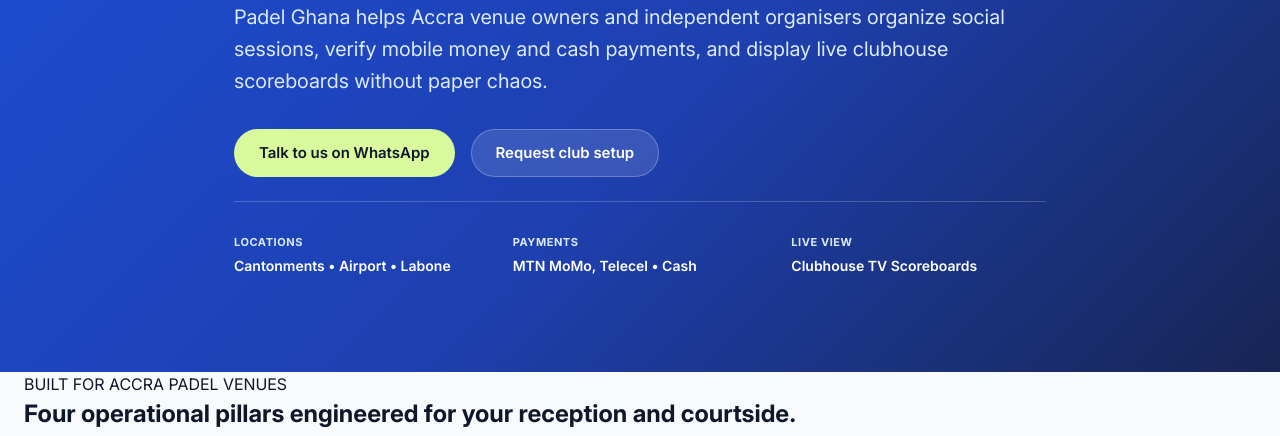
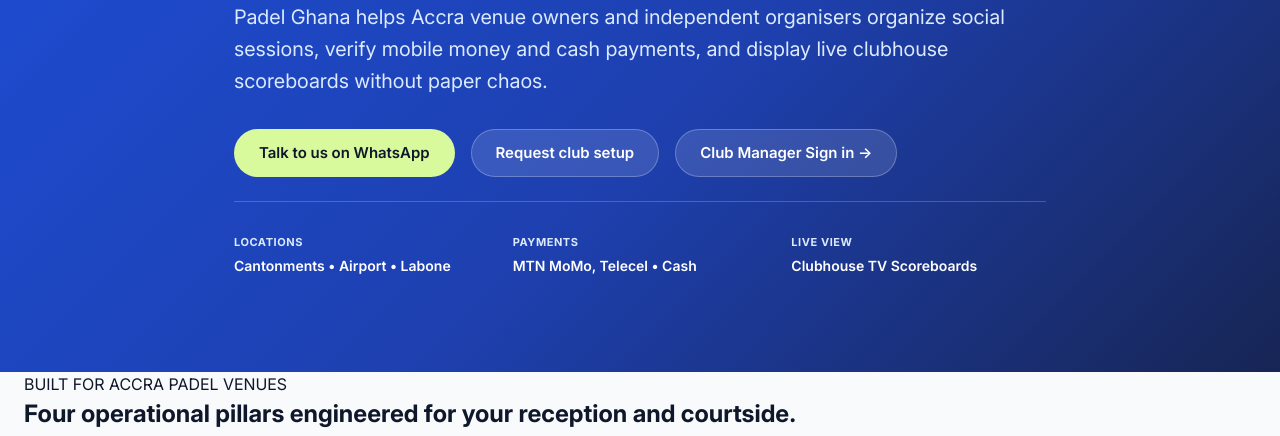
Before and after one commit to Nanakay62/Padel-League, an Astro site in the folder apps/site/: page /for-clubs in a window 1280 px wide. Shown: the part 334-770 px from the top of the page. Built offline with nearby package versions, Linux system fonts and the light colour scheme; Astro itself is replaced by a stand-in of ours; no server answers.

Commit message:
feat(site): wire up club portal navigation and configurable clubPortalUrl

```diff
--- a/apps/site/src/components/Footer.astro
+++ b/apps/site/src/components/Footer.astro
@@ -26,6 +26,7 @@ import { siteConfig } from '../config/site';
           <li><a href="/#how-it-works" class="footer-link">How it works</a></li>
           <li><a href="/#formats" class="footer-link">Formats</a></li>
           <li><a href="/for-clubs" class="footer-link">For clubs</a></li>
+          <li><a href={siteConfig.clubPortalUrl} class="footer-link" id="footer-club-portal-link">Club Portal</a></li>
           <li><a href="/faq" class="footer-link">FAQ</a></li>
           <li><a href="/contact" class="footer-link">Contact</a></li>
         </ul>
--- a/apps/site/src/config/site.ts
+++ b/apps/site/src/config/site.ts
@@ -10,6 +10,7 @@ export interface SiteConfig {
   whatsappUrl: string;
   appUrl: string;
   siteUrl: string;
+  clubPortalUrl: string;
   flags: {
     MEXICANO_AVAILABLE: boolean;
     LEGAL_REVIEWED: boolean;
@@ -28,8 +29,14 @@ const envSiteUrl =
   (typeof process !== "undefined" && process.env && process.env.SITE_URL) ||
   "http://localhost:4321";
 
+const envClubPortalUrl =
+  (typeof import.meta !== "undefined" && import.meta.env && import.meta.env.CLUB_PORTAL_URL) ||
+  (typeof process !== "undefined" && process.env && process.env.CLUB_PORTAL_URL) ||
+  "https://padel-ghana-club.vercel.app";
+
 const cleanAppUrl = envAppUrl.trim().replace(/\/+$/, "");
 const cleanSiteUrl = envSiteUrl.trim().replace(/\/+$/, "");
+const cleanClubPortalUrl = envClubPortalUrl.trim().replace(/\/+$/, "");
 
 export const siteConfig: SiteConfig = {
   name: "Padel Ghana",
@@ -43,6 +50,7 @@ export const siteConfig: SiteConfig = {
   whatsappUrl: "https://wa.me/233501234016?text=Hello%20Padel%20Ghana",
   appUrl: cleanAppUrl,
   siteUrl: cleanSiteUrl,
+  clubPortalUrl: cleanClubPortalUrl,
   flags: {
     MEXICANO_AVAILABLE: false, // Set to true when Mexicano checklist items are ticked
     LEGAL_REVIEWED: false,     // Set to true after Ghanaian lawyer review
--- a/apps/site/src/pages/for-clubs.astro
+++ b/apps/site/src/pages/for-clubs.astro
@@ -26,6 +26,9 @@ import { siteConfig } from '../config/site';
           </a>
           <a href="/contact" class="btn btn-glass-on-blue" id="clubs-hero-contact-btn">
             Request club setup
+          </a>
+          <a href={siteConfig.clubPortalUrl} class="btn btn-glass-on-blue" id="clubs-hero-portal-btn">
+            Club Manager Sign in &rarr;
           </a>
         </div>
         <div class="hero-highlights">
```
